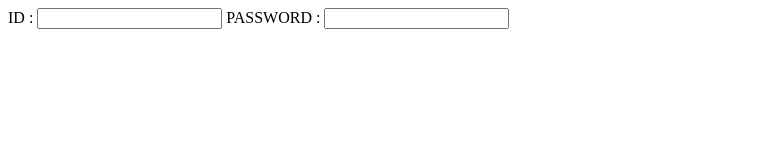
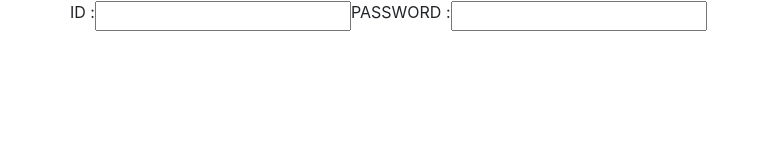
Before and after one commit to GeunHeeKim/nana, a website with bundled scripts: page index.html in a window 1280 px wide. Shown: the whole page, without its empty margins (0-762 px from the left). Built offline with nearby package versions, Linux system fonts and the light colour scheme.

Commit message:
add gitignore, setting bootstrap

```diff
--- a/src/scss/_config.scss
+++ b/src/scss/_config.scss
@@ -1 +1,2 @@
+@import '../../node_modules/bootstrap/dist/css/bootstrap';
 $color-primary: royalblue;
```
Also changed, not shown: index.html (+0 -1 lines), dist/index.html, 2 other files.
